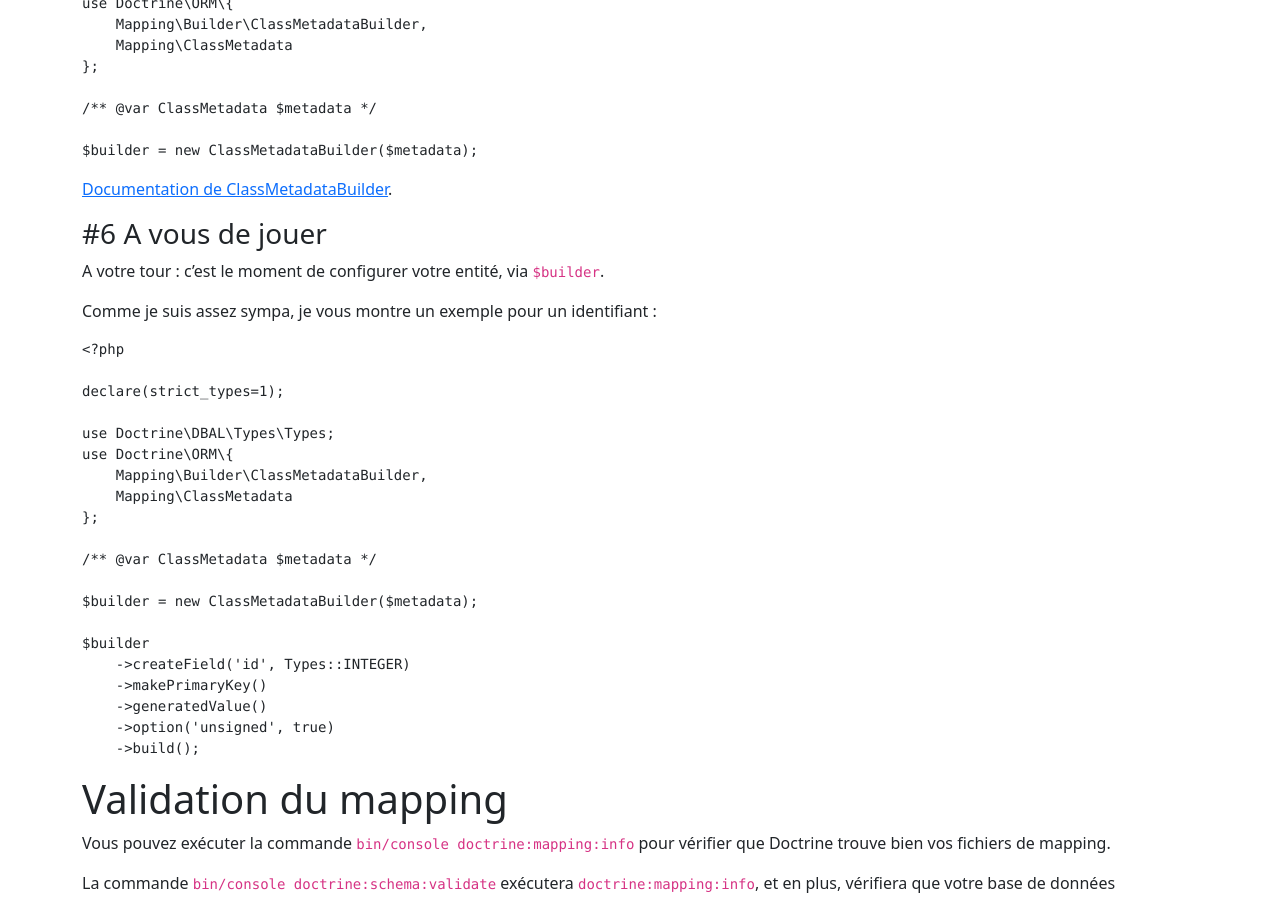
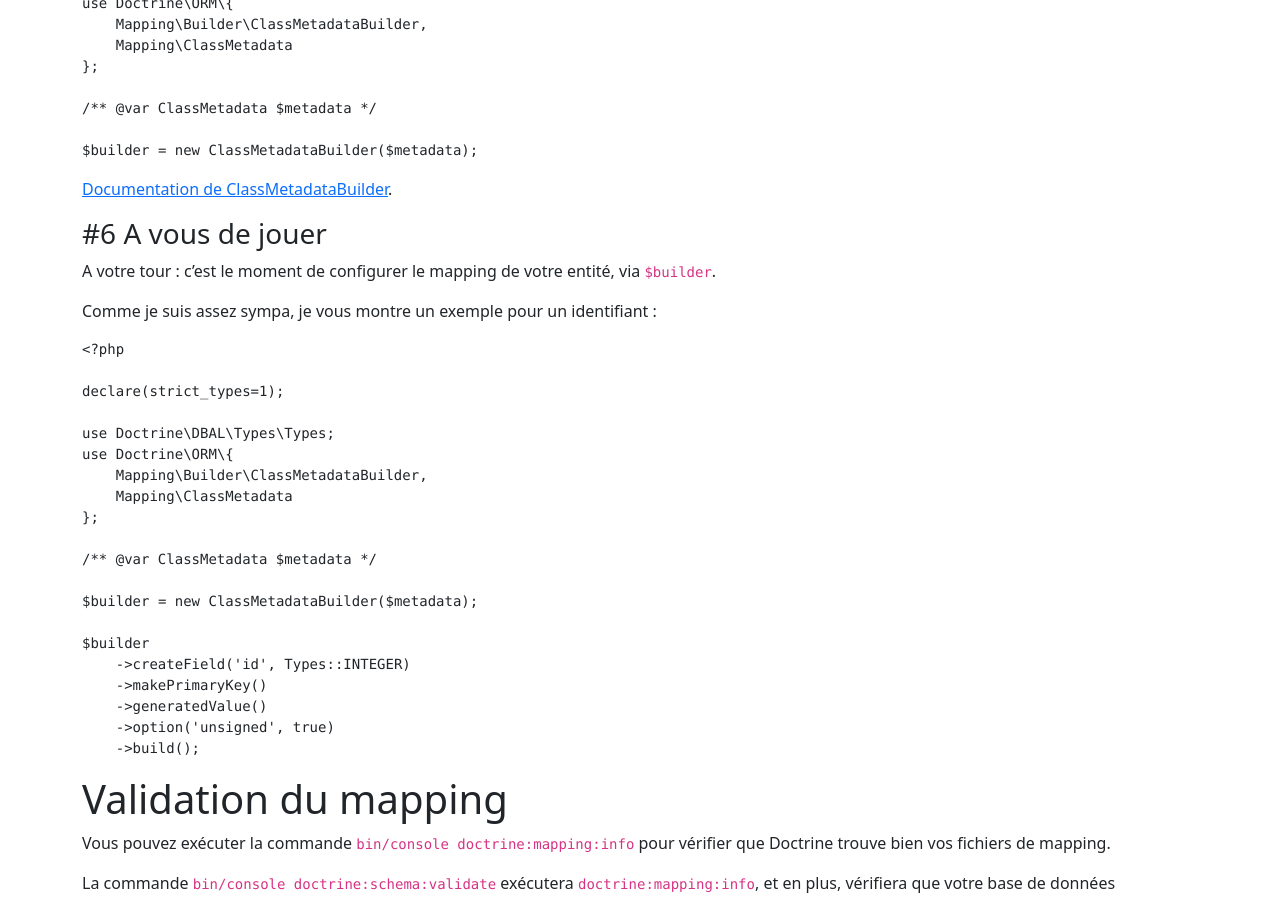
Before and after one commit to steevanb/php6.io, a Jekyll site: the page built from docs/symfony/php-configuration-doctrine-mapping.md, in a window 1280 px wide and 900 px high, scrolled down 2049 px. Built offline with Jekyll 4.4.1, drawn with Linux system fonts in a browser that asks for light colours; our own code applies the rules of GitHub Pages for plain Markdown files.

Commit message:
Documentation

```diff
--- a/docs/symfony/php-configuration-doctrine-mapping.md
+++ b/docs/symfony/php-configuration-doctrine-mapping.md
@@ -118,7 +118,7 @@ $builder = new ClassMetadataBuilder($metadata);
 
 ### #6 A vous de jouer
 
-A votre tour : c'est le moment de configurer votre entité, via `$builder`.
+A votre tour : c'est le moment de configurer le mapping de votre entité, via `$builder`.
 
 Comme je suis assez sympa, je vous montre un exemple pour un identifiant :
 
```
